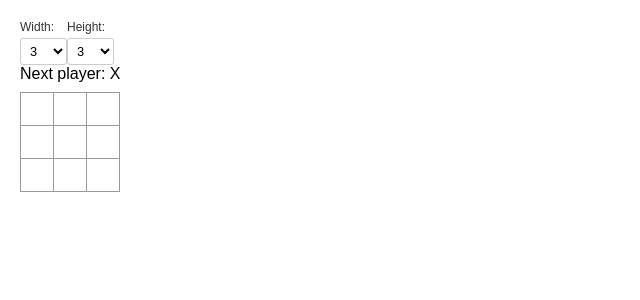
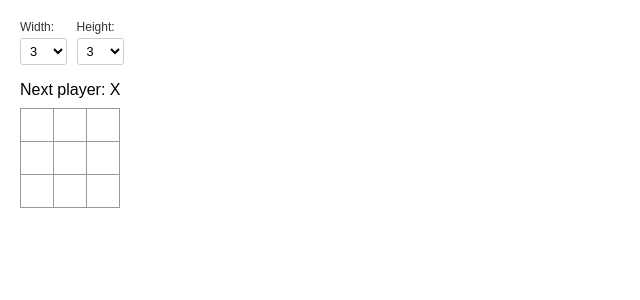
Before and after one commit to tcs-moe-inoue/gomoku.dev, a React (Create React App) app: page / in a window 1280 px wide. Shown: the top 300 px of the page, without its empty margins (0-640 px from the left). Built offline with nearby package versions, Linux system fonts and the light colour scheme.

Commit message:
デザインを調整してゆとりを追加

```diff
--- a/src/components/SizeSelector.css
+++ b/src/components/SizeSelector.css
@@ -1,6 +1,8 @@
 .controls {
   display: flex;
   flex-direction: row;
+  gap: 0.6rem;
+  margin: 1rem 0;
   align-items: center;
   flex-wrap: wrap;
 }
```
